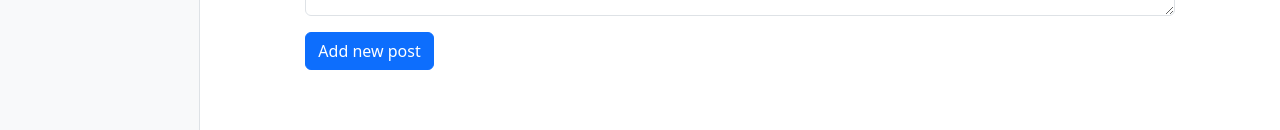
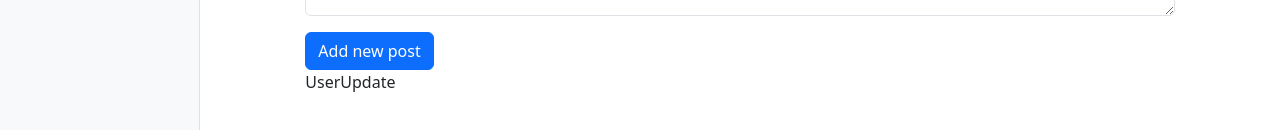
Before and after one commit to Abdelaziz79/Graduation-Project, a React (Vite) app: page /user in a window 1280 px wide. Shown: the part 622-752 px from the top of the page. Built offline with nearby package versions, Linux system fonts and the light colour scheme.

Commit message:
the reset point

```diff
--- a/src/pages/UserPage.jsx
+++ b/src/pages/UserPage.jsx
@@ -1,11 +1,14 @@
 import React from "react";
 import AddPost from "../ui/AddPost";
+import UserUpdate from "../ui/UserUpdate";
+
 export default function UserPage() {
   return (
     <>
       <h1>UserPage</h1>
       <hr />
       <AddPost />
+      <UserUpdate />
     </>
   );
 }
--- /dev/null
+++ b/src/ui/UserUpdate.jsx
@@ -0,0 +1,5 @@
+import React from "react";
+
+export default function UserUpdate() {
+  return <div>UserUpdate</div>;
+}
```
